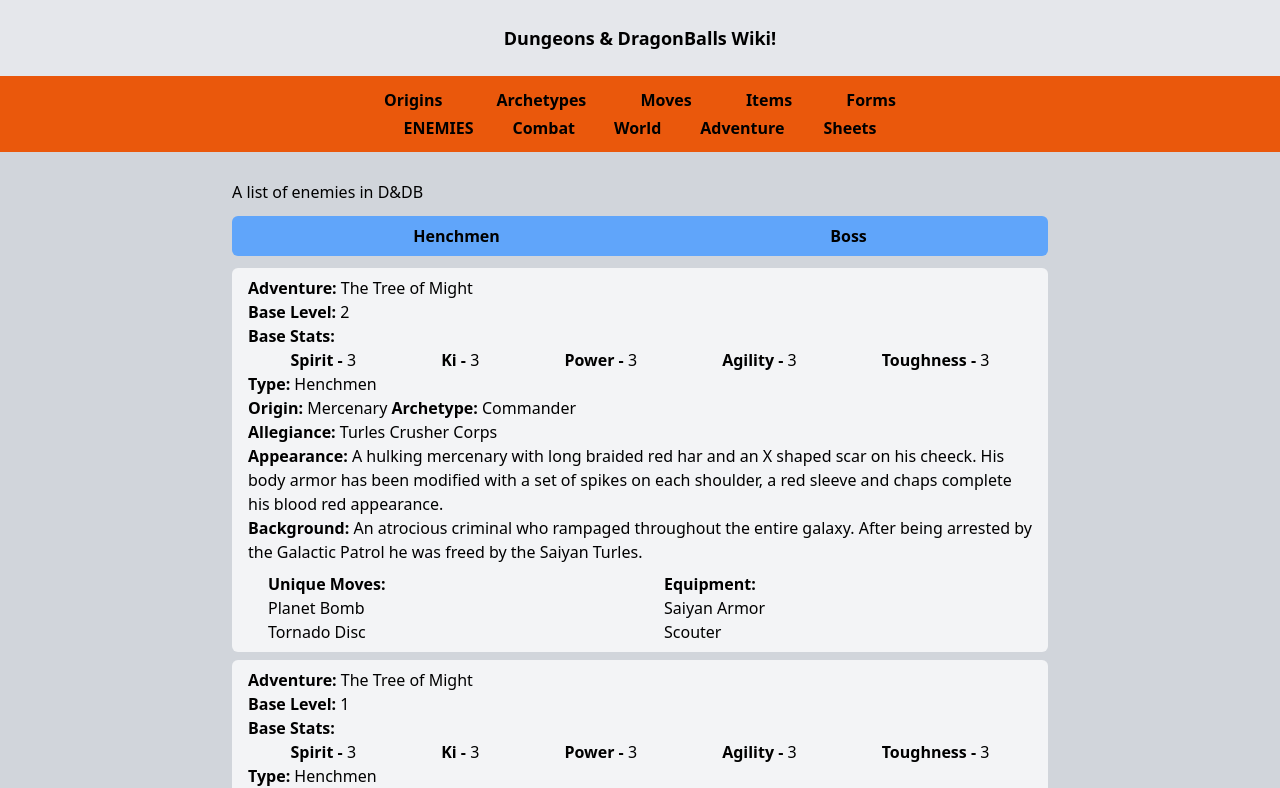
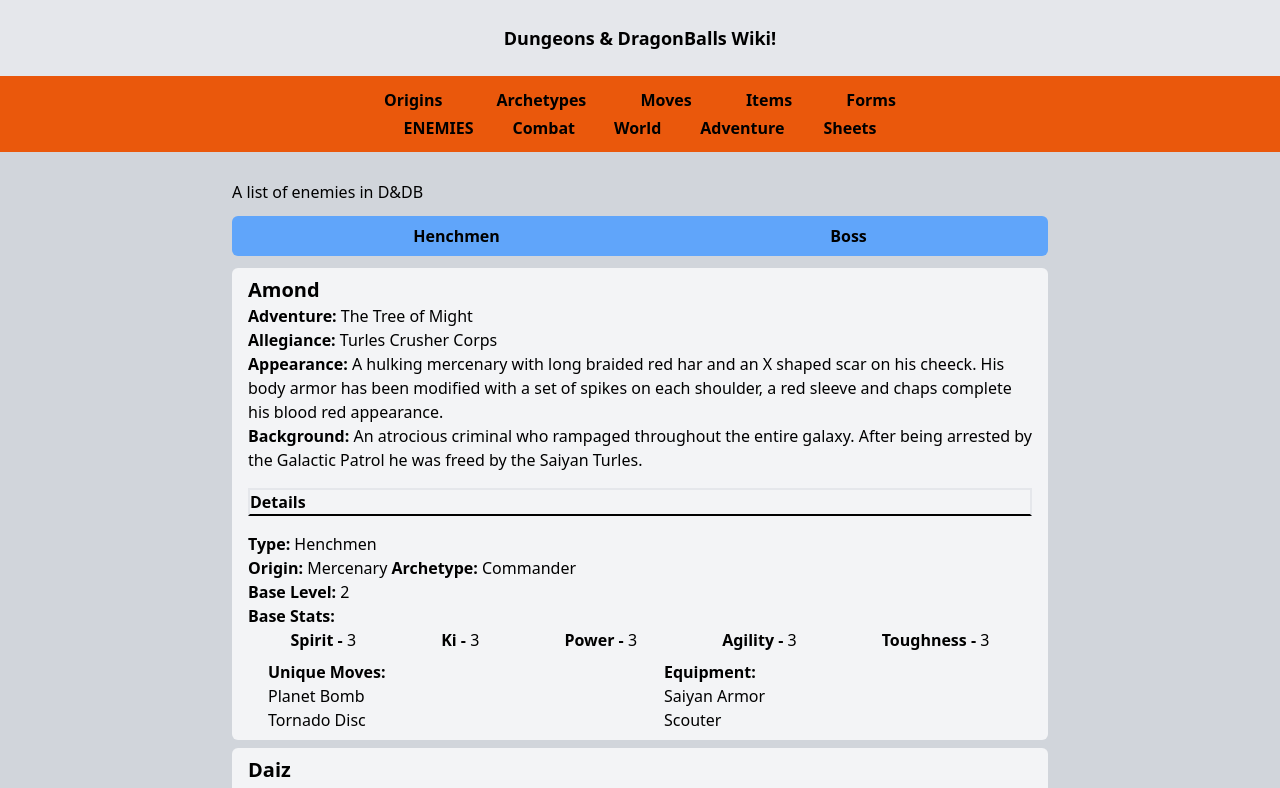
Before and after one commit to KylePep/ddbwiki, a Next.js app: page /enemies in a window 1280 px wide. Shown: the top 788 px of the page. Built offline with nearby package versions, Linux system fonts and the light colour scheme.

Commit message:
refactored enemy card

```diff
--- a/app/archetypes/page.tsx
+++ b/app/archetypes/page.tsx
@@ -16,7 +16,7 @@ export default function archetypesPage() {
       <div>
       {ARCHETYPE_TYPES.map((arch: any)=>(
           <div key={arch.id} className='bg-gray-100 rounded-md px-6 py-4 mb-2'>
-                <h2 className='font-bold text-lg'>{arch.title}</h2>
+                <h2 className='font-bold text-lg'>{arch.displayName}</h2>
                 <h3 className='mb-3'>{arch.examples}</h3>
                 <p className='mb-2'><span className='font-semibold'>Description: </span> {arch.description}</p>
                 { arch.moves.length != 0 && (
--- a/app/enemies/page.tsx
+++ b/app/enemies/page.tsx
@@ -28,8 +28,20 @@ export default function page() {
         <div>
           {list.map((enemy: any)=>(
           <div key={enemy.id} className='bg-gray-100 rounded-md px-4 py-2 mb-2'>
-                <h2 className="font-bold text-xl">{enemy.title}</h2>
+                <h2 className="font-bold text-xl">{enemy.displayName}</h2>
                 <h3><span className='font-semibold'>Adventure: </span>{enemy.adventure}</h3>
+
+                <h3><span className='font-semibold'>Allegiance: </span>{enemy.allegiance}</h3>
+                <h4><span className='font-semibold'>Appearance: </span>{enemy.appearance}</h4>
+                <h4><span className='font-semibold'>Background: </span>{enemy.background}</h4>
+
+                <div>
+                  <p className='border-solid border-2 border-b-black font-semibold my-4'>Details</p>
+                </div>
+
+                <h3 className='capitalize'><span className='font-semibold'>Type: </span>{enemy.type}</h3>
+                <h3 className='capitalize'><span className='font-semibold'> Origin:  </span> {enemy.origin} <span className='font-semibold'>Archetype: </span> {enemy.archetype}</h3>
+
                 <h3 className='capitalize'><span className='font-semibold'>Base Level: </span>{enemy.baseLevel}</h3>
                 <h3 className='font-semibold'>Base Stats:</h3>
                 <div className='flex justify-around font-semibold'>
@@ -39,11 +51,7 @@ export default function page() {
                   <p>Agility - <span className='font-normal'>{enemy.baseStats.agility}</span></p>
                   <p>Toughness - <span className='font-normal'>{enemy.baseStats.toughness}</span></p>
                 </div>
-                <h3 className='capitalize'><span className='font-semibold'>Type: </span>{enemy.type}</h3>
-                <h3 className='capitalize'><span className='font-semibold'> Origin:  </span> {enemy.origin} <span className='font-semibold'>Archetype: </span> {enemy.archetype}</h3>
-                <h3><span className='font-semibold'>Allegiance: </span>{enemy.allegiance}</h3>
-                <h4><span className='font-semibold'>Appearance: </span>{enemy.appearance}</h4>
-                <h4><span className='font-semibold'>Background: </span>{enemy.background}</h4>
+
                 <div className='grid grid-cols-2 gap-2 mt-2'>
                 <ul><span className='font-semibold'>Unique Moves:</span>
                   { enemy.uniqueMoves.map((move: any)=>(
--- a/app/origins/page.tsx
+++ b/app/origins/page.tsx
@@ -30,7 +30,7 @@ export default function originsPage() {
           <div>
           {ORIGIN_TYPES.map((origin: any)=>(
           <div key={origin.id} className='bg-gray-100 rounded-md px-4 py-2 mb-2'>
-                <h2 className='font-bold mb-1 text-lg'>{origin.title}</h2>
+                <h2 className='font-bold mb-1 text-lg'>{origin.displayName}</h2>
                 <p className='capitalize'><span className='font-semibold'>Description: </span> {origin.description}</p>
                 <h3 className='capitalize'><span className='font-semibold'>Origin traits: </span> + {origin.positiveTrait} | - {origin.negativeTrait}</h3>
                 { origin.forms.length != 0 ? (
```
